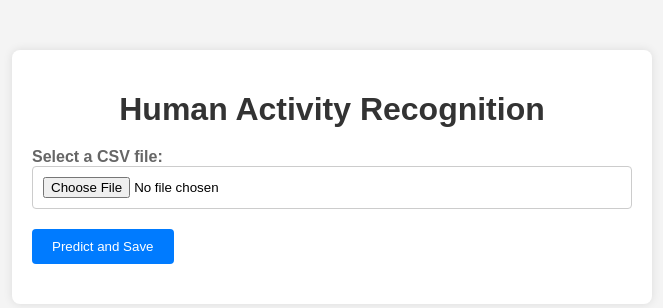
After one commit to Mohanskm/HAR, a Flask app: page /predict_and_save in a window 1280 px wide. The commit adds this page. Shown: the top 308 px of the page, without its empty margins (308-971 px from the left). Run offline with Flask 3, Linux system fonts and the light colour scheme.

Commit message:
Reading multiple data points

```diff
--- a/app.py
+++ b/app.py
@@ -31,7 +31,6 @@ def predict_datapoint():
         if not file.filename.endswith('.csv'):
             return render_template('home.html', error='File format not supported. Please upload a CSV file.')
 
-
         # Process the CSV file
         custom_data = CustomData(csv_file_path=file)
         data_frame = custom_data.get_data_as_data_frame()
@@ -40,8 +39,36 @@ def predict_datapoint():
         predict_pipeline = PredictPipeline()
         results = predict_pipeline.predict(data_frame)
 
+        return render_template('home.html', results=results[0])
 
-        return render_template('home.html', results=results[0])
+
+# Route for uploading and predicting multiple data points
+@app.route('/predict_and_save', methods=['GET', 'POST'])
+def predict_and_save():
+    if request.method == 'GET':
+        return render_template('multi.html')
+    else:
+        # Check if a file is uploaded
+        if 'file' not in request.files:
+            return render_template('multi.html', error='No file part')
+
+        file = request.files['file']
+
+        # Check if file is selected
+        if file.filename == '':
+            return render_template('multi.html', error='No file selected')
+
+        # Check if file has allowed extension
+        if not file.filename.endswith('.csv'):
+            return render_template('multi.html', error='File format not supported. Please upload a CSV file.')
+
+        # Perform prediction and save results
+        predict_pipeline = PredictPipeline()
+        pie_chart_img_path = predict_pipeline.predict_and_save(file)
+
+        return render_template('multi.html', pie_chart=pie_chart_img_path)
+
+
 
 if __name__ == "__main__":
     app.run(host="0.0.0.0")
--- a/templates/index.html
+++ b/templates/index.html
@@ -46,6 +46,7 @@
         <p>Supported activities include: Standing, Sitting, Laying, Walking Downstairs, Walking Upstairs, and Walking.</p>
         <p>Feel free to explore the project and discover its capabilities!</p>
         <p>Click <a href="/predictdata">here</a> to predict human activities.</p>
+        <p>Click <a href="/predict_and_save">here</a> to predict and save human activities.</p>
     </div>
 </body>
 </html>
--- /dev/null
+++ b/templates/multi.html
@@ -0,0 +1,99 @@
+<!DOCTYPE html>
+<html lang="en">
+<head>
+    <meta charset="UTF-8">
+    <meta name="viewport" content="width=device-width, initial-scale=1.0">
+    <title>Activity Recognition App</title>
+    <style>
+        body {
+            font-family: Arial, sans-serif;
+            background-color: #f4f4f4;
+            margin: 0;
+            padding: 0;
+        }
+        .container {
+            max-width: 600px;
+            margin: 0 auto;
+            padding: 20px;
+            background-color: #fff;
+            border-radius: 8px;
+            box-shadow: 0 0 10px rgba(0, 0, 0, 0.1);
+            margin-top: 50px;
+        }
+        h1 {
+            text-align: center;
+            margin-bottom: 20px;
+            color: #333;
+        }
+        .form-group {
+            margin-bottom: 20px;
+        }
+        .form-label {
+            font-weight: bold;
+            color: #666;
+        }
+        .form-control {
+            width: 100%;
+            padding: 10px;
+            border-radius: 4px;
+            border: 1px solid #ccc;
+            box-sizing: border-box;
+        }
+        .btn-primary {
+            background-color: #007bff;
+            color: #fff;
+            border: none;
+            padding: 10px 20px;
+            border-radius: 4px;
+            cursor: pointer;
+            transition: background-color 0.3s;
+        }
+        .btn-primary:hover {
+            background-color: #0056b3;
+        }
+        .alert {
+            margin-top: 20px;
+            padding: 10px;
+            border-radius: 5px;
+        }
+        .alert-danger {
+            background-color: #f8d7da;
+            border: 1px solid #f5c6cb;
+            color: #721c24;
+        }
+        .alert-success {
+            background-color: #d4edda;
+            border: 1px solid #c3e6cb;
+            color: #155724;
+        }
+        .pie-chart {
+            text-align: center;
+            margin-top: 20px;
+        }
+    </style>
+</head>
+<body>
+    <div class="container">
+        <h1>Human Activity Recognition</h1>
+        <form action="{{ url_for('predict_and_save')}}" method="post" enctype="multipart/form-data" class="form">
+            <div class="form-group">
+                <label for="file" class="form-label">Select a CSV file:</label>
+                <input type="file" name="file" id="file" class="form-control" required accept=".csv">
+            </div>
+            <div class="form-group">
+                <button class="btn btn-primary" type="submit">Predict and Save</button>
+            </div>
+        </form>
+        {% if error %}
+            <div class="alert alert-danger" role="alert">
+                {{ error }}
+            </div>
+        {% endif %}
+        {% if pie_chart %}
+            <div class="pie-chart">
+                <img src="{{ pie_chart }}" alt="Predicted Activity Distribution">
+            </div>
+        {% endif %}
+    </div>
+</body>
+</html>
```
Also changed, not shown: predictions.csv (added, +3 -0 lines), src/pipeline/predict_pipeline.py (+57 -3 lines), 2 other files.
